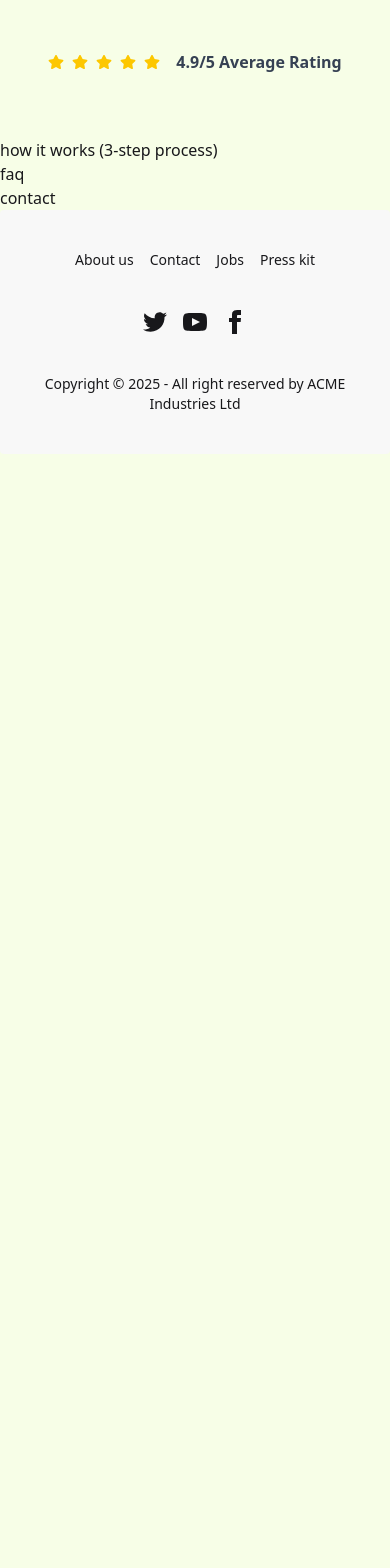
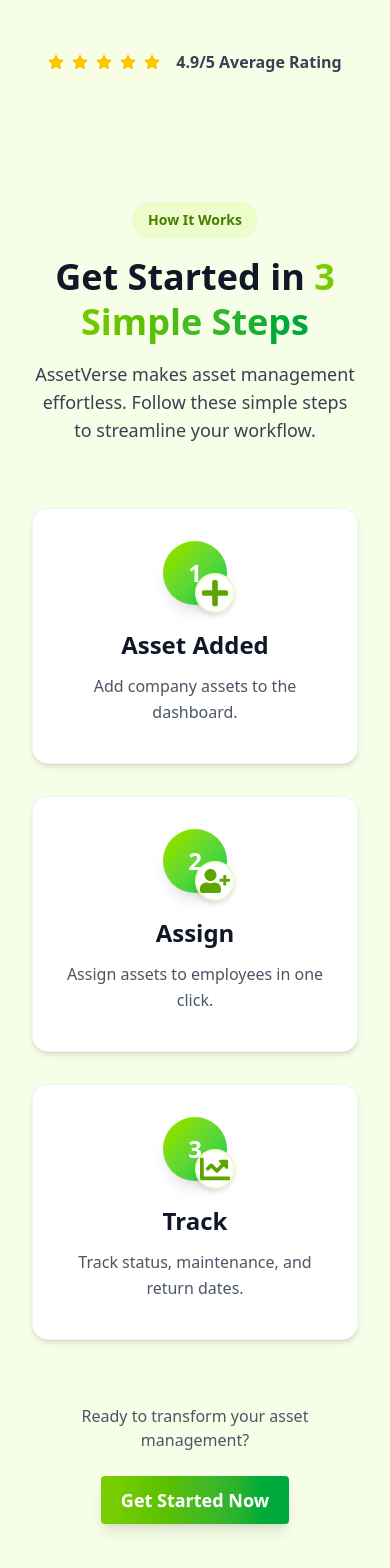
Before and after one commit to sajid-7756/AssetVerse-Client, a React (Vite) app: page / in a window 390 px wide. Shown: the part 8580-10148 px from the top of the page. Before the commit the page ends 9034 px from the top, so only its background shows below. Built offline with nearby package versions, Linux system fonts and the light colour scheme; no server answers.

Commit message:
added how it works section

```diff
--- a/src/components/Home/HowItWorks/HowItWorks.jsx
+++ b/src/components/Home/HowItWorks/HowItWorks.jsx
@@ -1,11 +1,107 @@
-import React from 'react'
+import React from "react";
+import { FaPlus, FaUserPlus, FaChartLine, FaArrowRight } from "react-icons/fa";
+import Container from "../../Shared/Container";
 
 const HowItWorks = () => {
+  const steps = [
+    {
+      number: 1,
+      icon: <FaPlus className="text-3xl" />,
+      title: "Asset Added",
+      description: "Add company assets to the dashboard.",
+    },
+    {
+      number: 2,
+      icon: <FaUserPlus className="text-3xl" />,
+      title: "Assign",
+      description: "Assign assets to employees in one click.",
+    },
+    {
+      number: 3,
+      icon: <FaChartLine className="text-3xl" />,
+      title: "Track",
+      description: "Track status, maintenance, and return dates.",
+    },
+  ];
+
   return (
-    <div>
-      how it works (3-step process)
+    <div className=" py-16 md:py-24 px-4">
+      <Container className="max-w-7xl mx-auto">
+        {/* Header Section */}
+        <div className="text-center mb-16">
+          <div className="inline-block px-4 py-2 bg-lime-100 text-lime-700 rounded-full font-bold text-sm mb-4">
+            How It Works
+          </div>
+          <h2 className="text-4xl md:text-5xl font-bold text-gray-900 leading-tight mb-4">
+            Get Started in{" "}
+            <span className="bg-linear-to-r from-lime-500 to-green-600 bg-clip-text text-transparent">
+              3 Simple Steps
+            </span>
+          </h2>
+          <p className="text-lg text-gray-700 max-w-2xl mx-auto">
+            AssetVerse makes asset management effortless. Follow these simple
+            steps to streamline your workflow.
+          </p>
+        </div>
+
+        {/* Steps */}
+        <div className="relative">
+          {/* Connecting Line (Desktop Only) */}
+          <div className="hidden lg:block absolute top-24 left-0 right-0 h-1 bg-lime-200 -z-10">
+            <div className="absolute inset-0 bg-linear-to-r from-lime-400 to-green-500 w-2/3"></div>
+          </div>
+
+          {/* Steps Grid */}
+          <div className="grid md:grid-cols-3 gap-8 lg:gap-12">
+            {steps.map((step, index) => (
+              <div key={index} className="relative">
+                {/* Step Card */}
+                <div className="bg-white rounded-2xl h-64 p-8 shadow-md hover:shadow-xl transition-all duration-300 border border-gray-100 hover:border-lime-200 hover:-translate-y-2 text-center">
+                  {/* Step Number Badge */}
+                  <div className="relative inline-block mb-6">
+                    <div className="w-16 h-16 bg-linear-to-br from-lime-400 to-green-500 rounded-full flex items-center justify-center text-white font-bold text-2xl shadow-lg">
+                      {step.number}
+                    </div>
+                    {/* Icon Badge */}
+                    <div className="absolute -bottom-2 -right-2 w-10 h-10 bg-white rounded-full flex items-center justify-center text-lime-600 shadow-md border-2 border-lime-100">
+                      {step.icon}
+                    </div>
+                  </div>
+
+                  {/* Title */}
+                  <h3 className="text-2xl font-bold text-gray-900 mb-3">
+                    {step.title}
+                  </h3>
+
+                  {/* Description */}
+                  <p className="text-gray-600 leading-relaxed">
+                    {step.description}
+                  </p>
+                </div>
+
+                {/* Arrow Between Steps (Desktop Only) */}
+                {index < steps.length - 1 && (
+                  <div className="hidden lg:block absolute top-24 -right-6 text-lime-400">
+                    <FaArrowRight className="text-3xl" />
+                  </div>
+                )}
+              </div>
+            ))}
+          </div>
+        </div>
+
+        {/* CTA Section */}
+        <div className="mt-16 text-center">
+          <p className="text-gray-600 mb-6">
+            Ready to transform your asset management?
+          </p>
+          <button className="btn bg-linear-to-r from-lime-500 to-green-600 hover:from-lime-600 hover:to-green-700 text-white border-0 btn-lg shadow-lg hover:shadow-green-500/30 transition-all duration-300">
+            Get Started Now
+          </button>
+        </div>
+      </Container>
     </div>
-  )
-}
+  );
+};
 
-export default HowItWorks
+export default HowItWorks;
```
